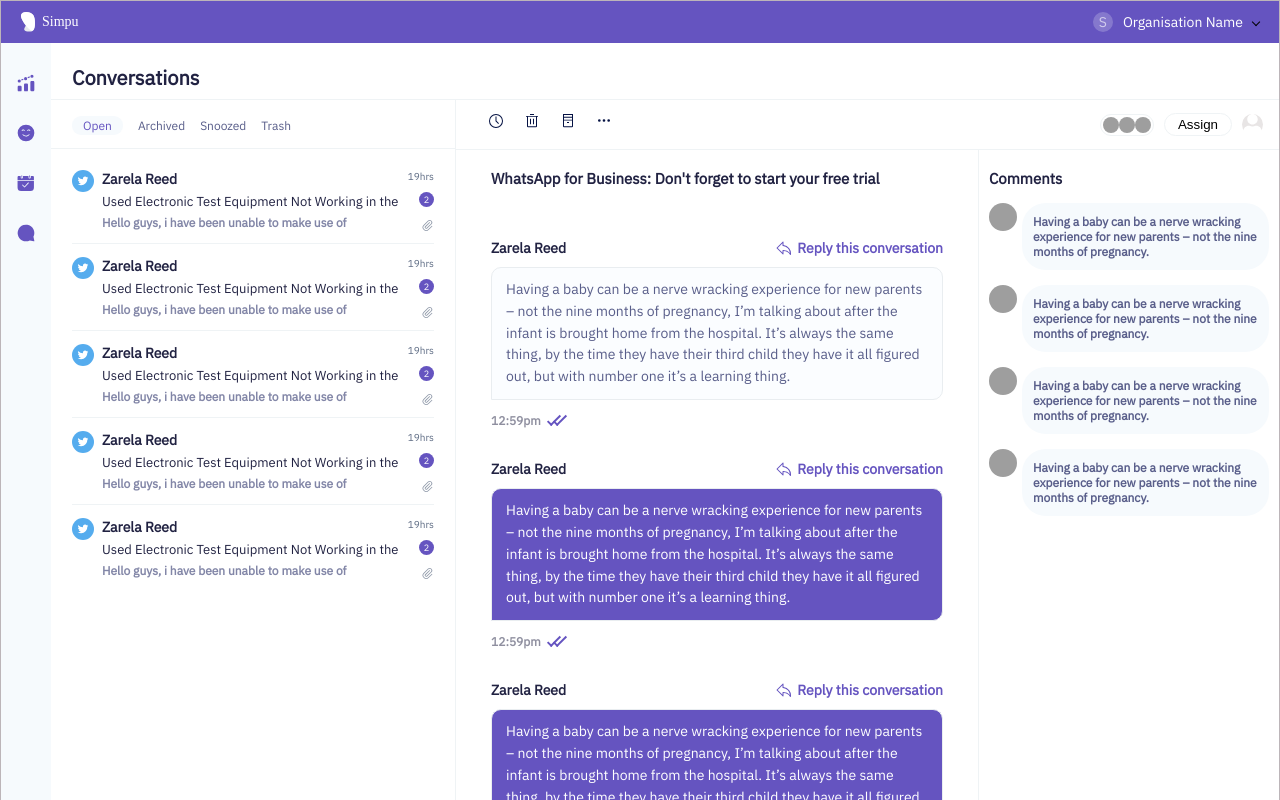
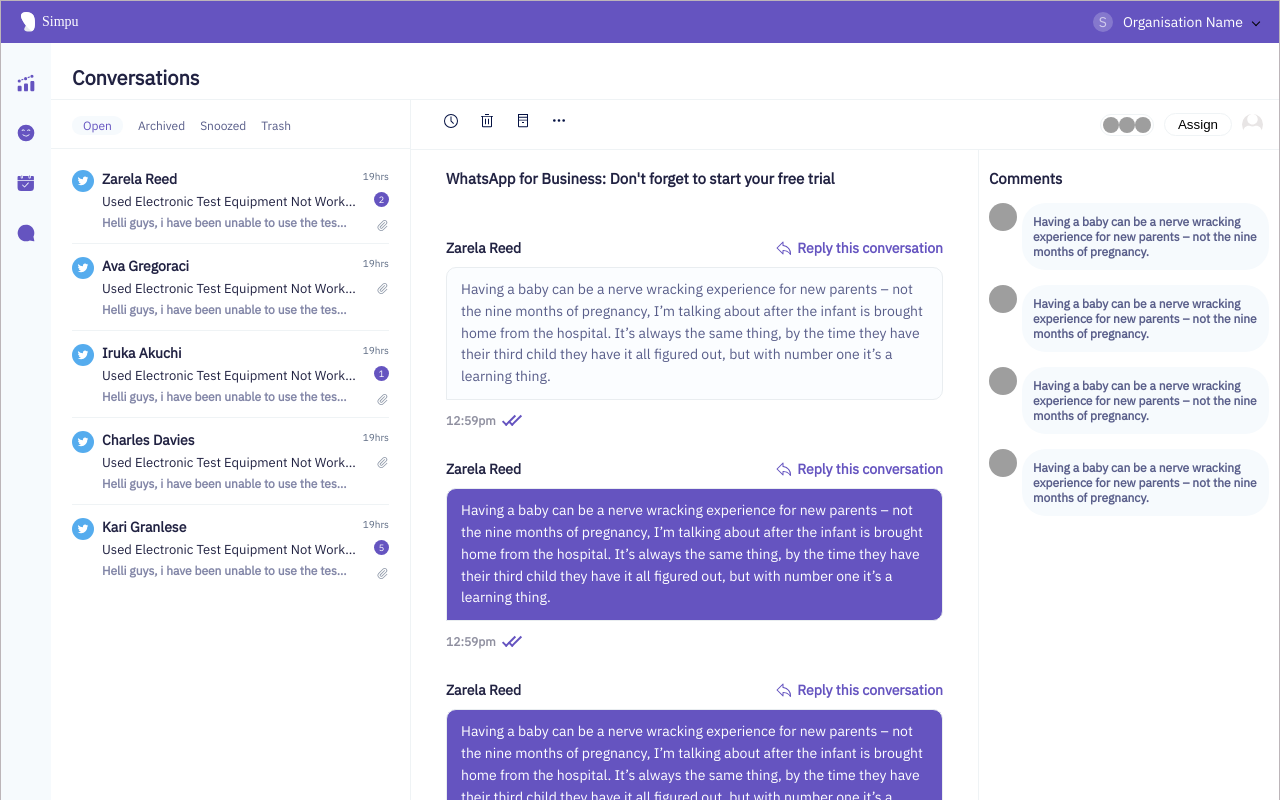
Before and after one commit to davidobodo/simpu-interview-challenge, a React (Create React App) app: page / in a window 1280 px wide. Shown: the top 800 px of the page. Built offline with nearby package versions, Linux system fonts and the light colour scheme; grey boxes are pictures that could not be loaded.

Commit message:
complete chats section adjustments

```diff
--- a/src/components/chat/index.js
+++ b/src/components/chat/index.js
@@ -3,22 +3,47 @@ import { ChatWrapper } from './style';
 import socialIcon from '../../assets/img/social-icon.svg';
 import attachment from '../../assets/img/attachment.svg';
 
+const Chat = ({
+    name,
+    header,
+    content,
+    sent,
+    unread
+}) => {
 
+    const renderUnread = () => {
+        if (unread) {
+            return <div className='right__unread'>{unread}</div>
+        } else {
+            return <div></div>
+        }
+    };
 
+    const renderHeader = () => {
+        if (header.length >= 65) {
+            header = header.substr(0, 39) + "..."
+        }
+        return <h5>{header}</h5>
+    }
 
-const Chat = () => {
+    const renderContent = () => {
+        if (content.length >= 65) {
+            content = content.substr(0, 45) + "..."
+        }
+        return <h6>{content}</h6>
+    }
+
     return (
         <ChatWrapper>
             <div className='left'><img src={socialIcon} alt="social" /></div>
             <div className='center'>
-                <h4>Zarela Reed</h4>
-                <h5>Used Electronic Test Equipment Not Working in the
-                        </h5>
-                <h6>Hello guys, i have been unable to make use of</h6>
+                <h4>{name}</h4>
+                {renderHeader()}
+                {renderContent()}
             </div>
             <div className='right'>
-                <div className='right__time'>19hrs</div>
-                <div className='right__unread'>2</div>
+                <div className='right__time'>{sent}</div>
+                {renderUnread()}
                 <div className='right__clip'><img src={attachment} alt="attachment" /></div>
             </div>
         </ChatWrapper>
--- /dev/null
+++ b/src/components/chats/constants.js
@@ -0,0 +1,43 @@
+export const ALL_CHATS = [
+    {
+        id: 1,
+        name: 'Zarela Reed',
+        header: 'Used Electronic Test Equipment Not Working Very Well Because Of Cold Temperature',
+        content: 'Helli guys, i have been unable to use the test equipment because of the weather recently.',
+        sent: '19hrs',
+        unread: 2
+    },
+    {
+        id: 2,
+        name: 'Ava Gregoraci',
+        header: 'Used Electronic Test Equipment Not Working Very Well Because Of Cold Temperature',
+        content: 'Helli guys, i have been unable to use the test equipment because of the weather recently.',
+        sent: '19hrs',
+        unread: 0
+    },
+    {
+        id: 3,
+        name: 'Iruka Akuchi',
+        header: 'Used Electronic Test Equipment Not Working Very Well Because Of Cold Temperature',
+        content: 'Helli guys, i have been unable to use the test equipment because of the weather recently.',
+        sent: '19hrs',
+        unread: 1
+    },
+    {
+        id: 4,
+        name: 'Charles Davies',
+        header: 'Used Electronic Test Equipment Not Working Very Well Because Of Cold Temperature',
+        content: 'Helli guys, i have been unable to use the test equipment because of the weather recently.',
+        sent: '19hrs',
+        unread: 0
+    },
+    {
+        id: 5,
+        name: 'Kari Granlese',
+        header: 'Used Electronic Test Equipment Not Working Very Well Because Of Cold Temperature',
+        content: 'Helli guys, i have been unable to use the test equipment because of the weather recently.',
+        sent: '19hrs',
+        unread: 5
+    },
+
+]
--- a/src/components/chats/index.js
+++ b/src/components/chats/index.js
@@ -1,6 +1,7 @@
 import React from 'react';
 import { ChatsWrapper } from './style';
 import Chat from '../chat';
+import { ALL_CHATS } from './constants';
 
 
 
@@ -15,11 +16,16 @@ const Chats = () => {
                 <a>Trash</a>
             </nav>
             <section>
-                <Chat />
-                <Chat />
-                <Chat />
-                <Chat />
-                <Chat />
+                {ALL_CHATS.map((chat) => {
+                    const { id, name, header, content, sent, unread } = chat
+                    return <Chat
+                        key={id}
+                        name={name}
+                        header={header}
+                        content={content}
+                        sent={sent}
+                        unread={unread} />
+                })}
             </section>
         </ChatsWrapper>
     )
--- a/src/components/chats/style.js
+++ b/src/components/chats/style.js
@@ -2,7 +2,7 @@ import styled from 'styled-components';
 
 export const ChatsWrapper = styled.div`
     border-right: 1px solid #EFF3F5;
-    width: 405px;
+    width: 360px;
 
     nav{
         padding: 14px 21px;
@@ -24,7 +24,5 @@ export const ChatsWrapper = styled.div`
 
     section{
         padding: 21px;
-
-
     }
 `;
```
